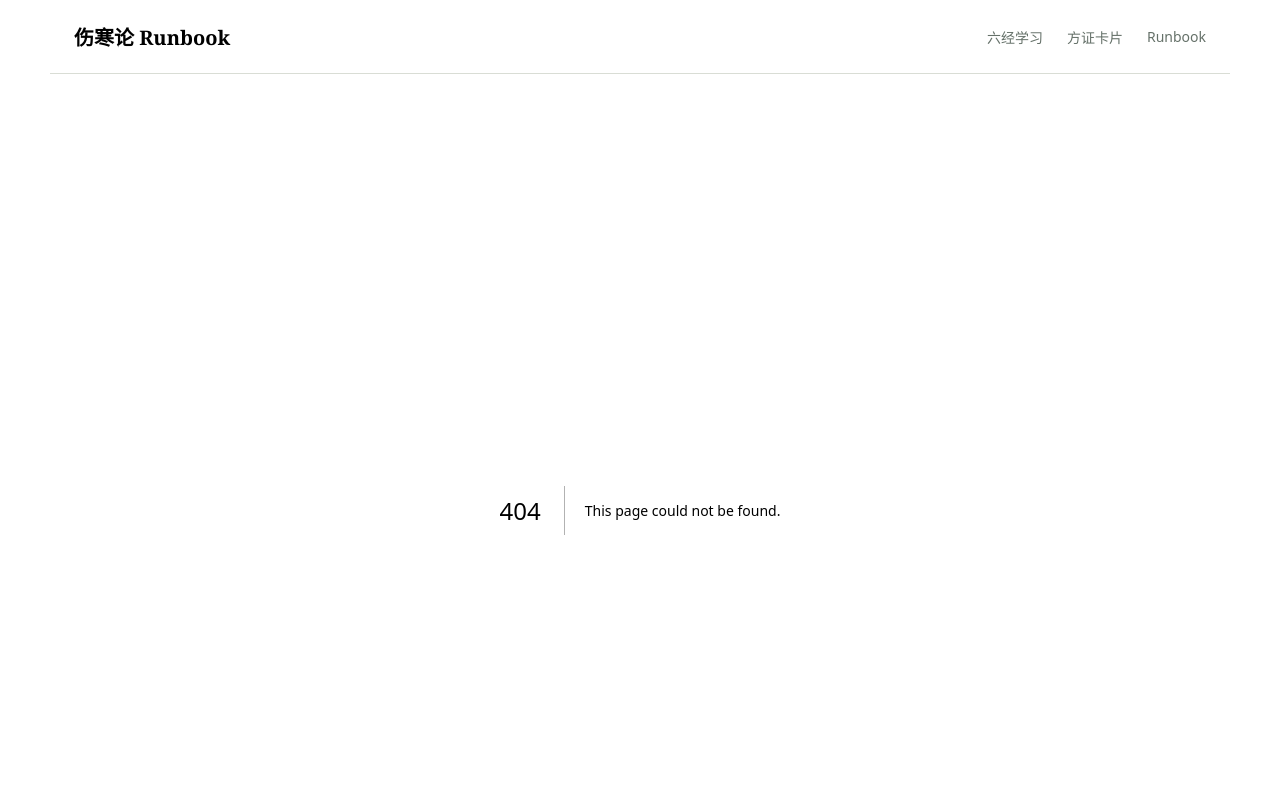
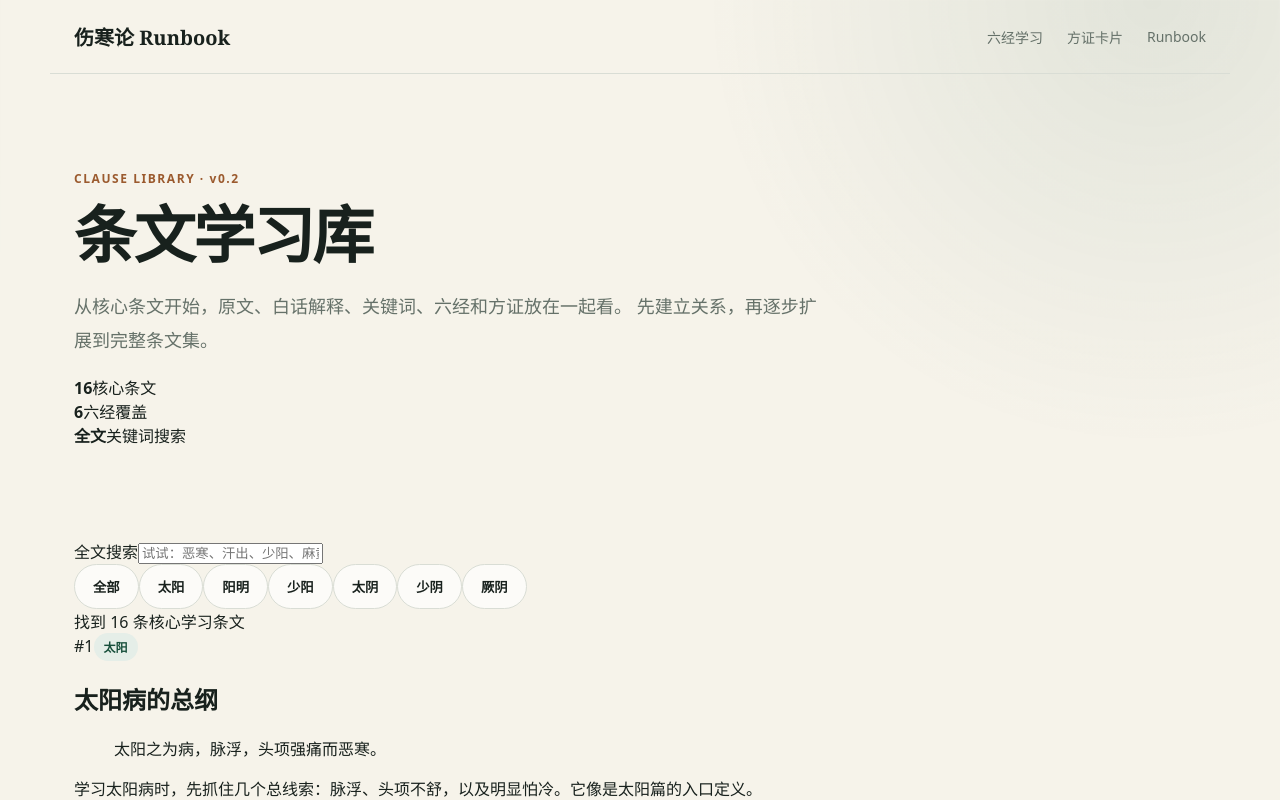
Before and after one commit to boxker/shanghan-runbook, a Next.js app: page /clauses in a window 1280 px wide. Before the commit this address had no page. Shown: the top 800 px of the page. Built offline with nearby package versions, Linux system fonts and the light colour scheme.

Commit message:
feat(v0.2): add app/clauses/page.tsx

```diff
--- /dev/null
+++ b/app/clauses/page.tsx
@@ -0,0 +1,28 @@
+import ClauseExplorer from "@/components/ClauseExplorer";
+import { clauseSourceNote, clauses } from "@/data/clauses";
+
+export default function ClausesPage() {
+  return (
+    <>
+      <section className="pageHead">
+        <span className="eyebrow">CLAUSE LIBRARY · v0.2</span>
+        <h1>条文学习库</h1>
+        <p>
+          从核心条文开始，原文、白话解释、关键词、六经和方证放在一起看。
+          先建立关系，再逐步扩展到完整条文集。
+        </p>
+        <div className="stats">
+          <div><strong>{clauses.length}</strong><span>核心条文</span></div>
+          <div><strong>6</strong><span>六经覆盖</span></div>
+          <div><strong>全文</strong><span>关键词搜索</span></div>
+        </div>
+      </section>
+
+      <ClauseExplorer />
+
+      <aside className="notice sourceNote">
+        <strong>版本说明：</strong>{clauseSourceNote}
+      </aside>
+    </>
+  );
+}
```
